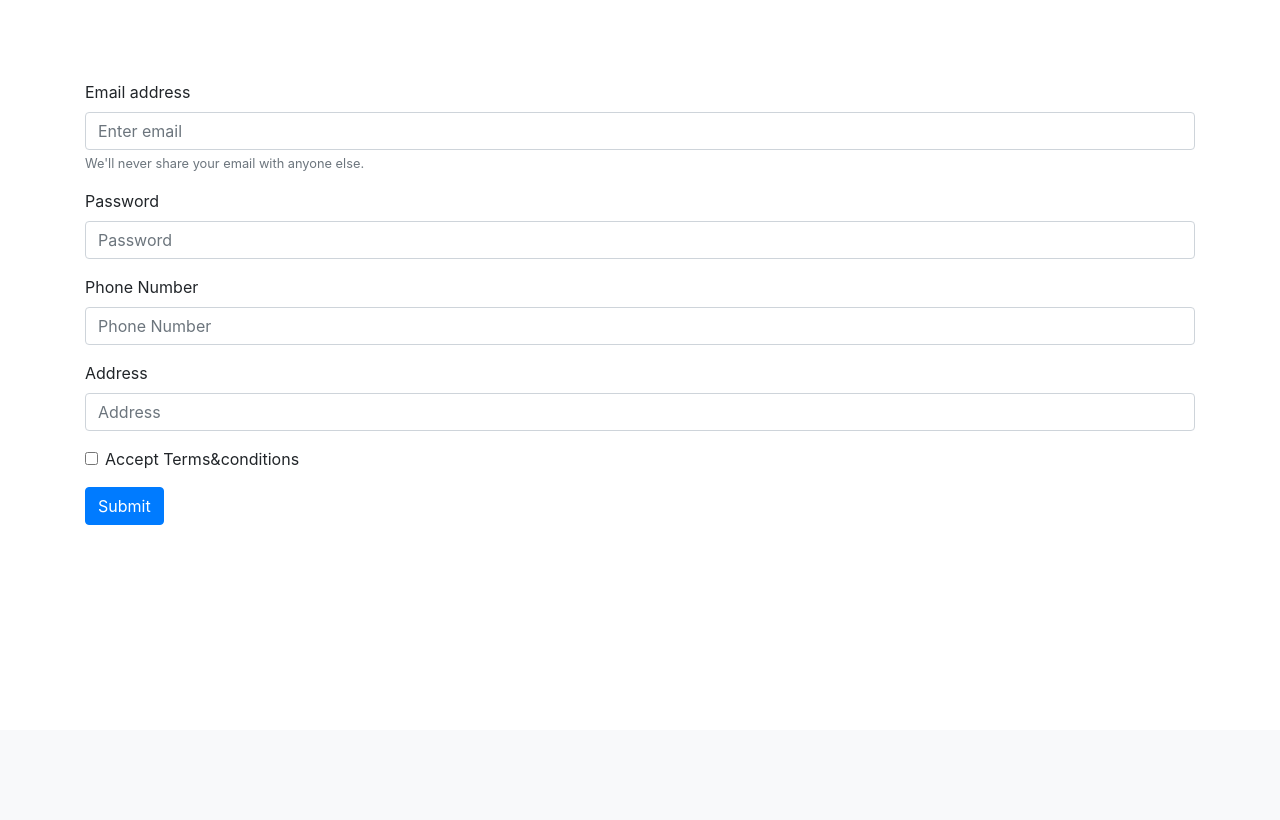
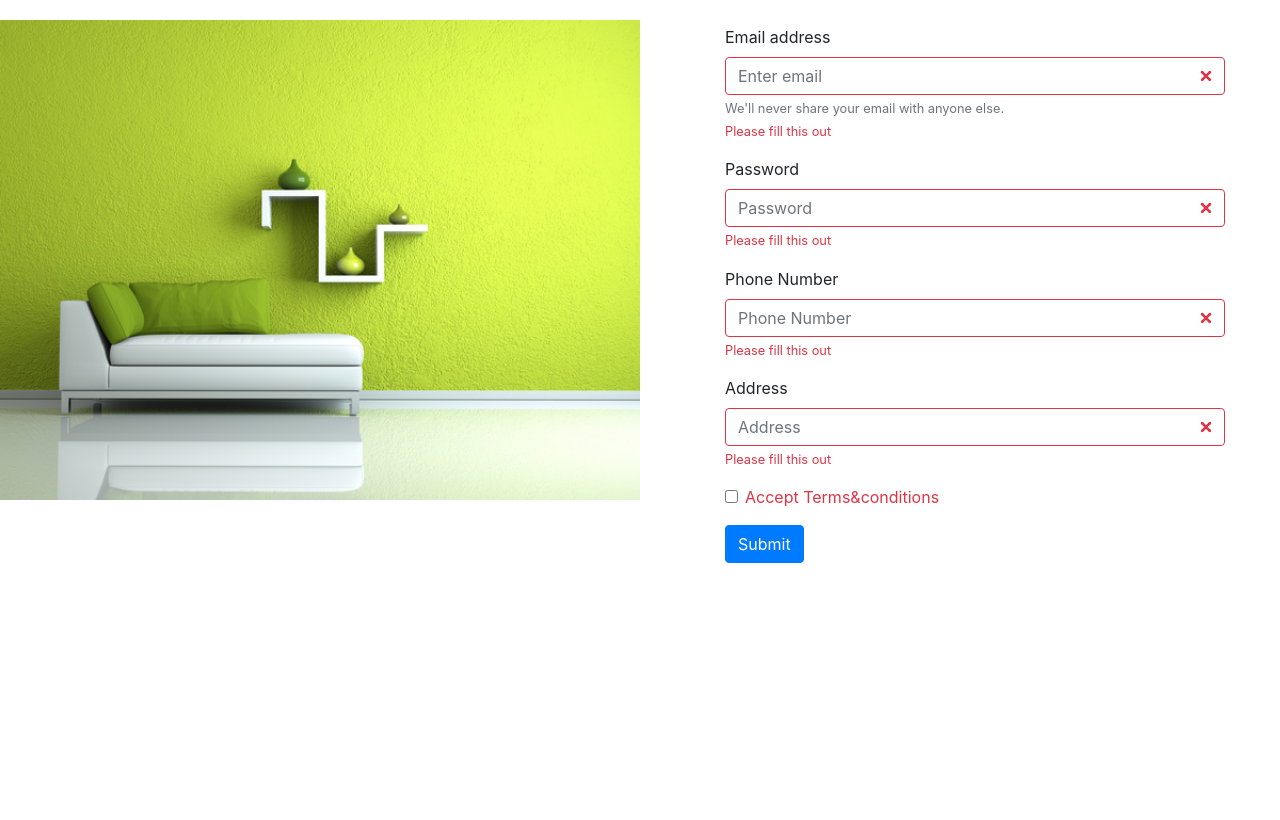
Before and after one commit to abhisheksharma28/Home-decor, a PHP site: page /register.html in a window 1280 px wide. Shown: the part 70-890 px from the top of the page. Before the commit the page ends 595 px from the top, so only its background shows below. Run offline with PHP 8.4, Linux system fonts and the light colour scheme.

Commit message:
register page done

```diff
--- a/register.css
+++ b/register.css
@@ -4,5 +4,13 @@
 }
 #top1
 {
-	margin-top: 500px;
+	margin-top: 400px;
 }
+.container1
+{
+	background: url('img/registerb.jpg');
+	background-size: 50%;
+	background-repeat: no-repeat;
+	height: 100%;
+	padding: 5px;
+}
--- a/register.html
+++ b/register.html
@@ -15,7 +15,7 @@
 <body>
 	<nav class="navbar navbar-expand-sm bg-light navbar-light fixed-top">
   <!-- Brand -->
-  <a class="navbar-brand" href="#">
+  <a class="navbar-brand" href="index.html">
   	<img src="img/logo.png" width="150px" height="30px">
   </a>
 
@@ -81,7 +81,7 @@
   </form>
 </li>
 <li class="nav-item">
-	<a class="nav-link" style="color: #ffd9b3; font-weight: bolder;" href="#">New Customer?</a>
+	<a class="nav-link" style="color: #ffd9b3; font-weight: bolder;" href="register.html">New Customer?</a>
 </li>
 <li class="nav-item">
 	<p style="margin-top: 7px; color: grey">||</p>
@@ -91,26 +91,36 @@
 </li>
   </ul>
 </nav>
-<div class="container" style="margin-top: 150px;">
-  <form class="needs-validation" novalidate>
+<div class="container1" style="margin-top: 90px;">
+  <form class="was-validated" style="width: 500px; float: right;margin-right: 50px;">
   <div class="form-group">
     <label for="exampleInputEmail1">Email address</label>
     <input type="email" class="form-control" id="exampleInputEmail1" aria-describedby="emailHelp" placeholder="Enter email" required>
     <small id="emailHelp" class="form-text text-muted">We'll never share your email with anyone else.</small>
+    <div class="valid-feedback">
+    Looks good!</div>
+    <div class="invalid-feedback">Please fill this out</div>
   </div>
   <div class="form-group">
     <label for="exampleInputPassword1">Password</label>
     <input type="password" class="form-control" id="exampleInputPassword1" placeholder="Password" required>
+    <div class="valid-feedback">
+    Looks good!</div>
+    <div class="invalid-feedback">Please fill this out</div>
   </div>
   <div class="form-group">
     <label for="Phone1">Phone Number</label>
     <input type="text" class="form-control" id="Phone1" placeholder="Phone Number" required>
+  <div class="valid-feedback">
+    Looks good!</div>
+    <div class="invalid-feedback">Please fill this out</div>
   </div>
   <div class="form-group">
     <label for="address">Address</label>
     <input type="text" class="form-control" id="address" placeholder="Address" required>
     <div class="valid-feedback">
     Looks good!</div>
+    <div class="invalid-feedback">Please fill this out</div>
   </div>
   <div class="form-group form-check">
     <input type="checkbox" class="form-check-input" id="exampleCheck1" required>
--- a/validation.js
+++ b/validation.js
@@ -1,19 +1,19 @@
 
-// Example starter JavaScript for disabling form submissions if there are invalid fields
-(function() {
-  'use strict';
-  window.addEventListener('load', function() {
-    // Fetch all the forms we want to apply custom Bootstrap validation styles to
-    var forms = document.getElementsByClassName('needs-validation');
-    // Loop over them and prevent submission
-    var validation = Array.prototype.filter.call(forms, function(form) {
-      form.addEventListener('submit', function(event) {
-        if (form.checkValidity() === false) {
-          event.preventDefault();
-          event.stopPropagation();
-        }
-        form.classList.add('was-validated');
-      }, false);
-    });
-  }, false);
-})();
+// // Example starter JavaScript for disabling form submissions if there are invalid fields
+// (function() {
+//   'use strict';
+//   window.addEventListener('load', function() {
+//     // Fetch all the forms we want to apply custom Bootstrap validation styles to
+//     var forms = document.getElementsByClassName('needs-validation');
+//     // Loop over them and prevent submission
+//     var validation = Array.prototype.filter.call(forms, function(form) {
+//       form.addEventListener('submit', function(event) {
+//         if (form.checkValidity() === false) {
+//           event.preventDefault();
+//           event.stopPropagation();
+//         }
+//         form.classList.add('was-validated');
+//       }, false);
+//     });
+//   }, false);
+// })();
```
Also changed, not shown: img/registerb.jpg (added).
